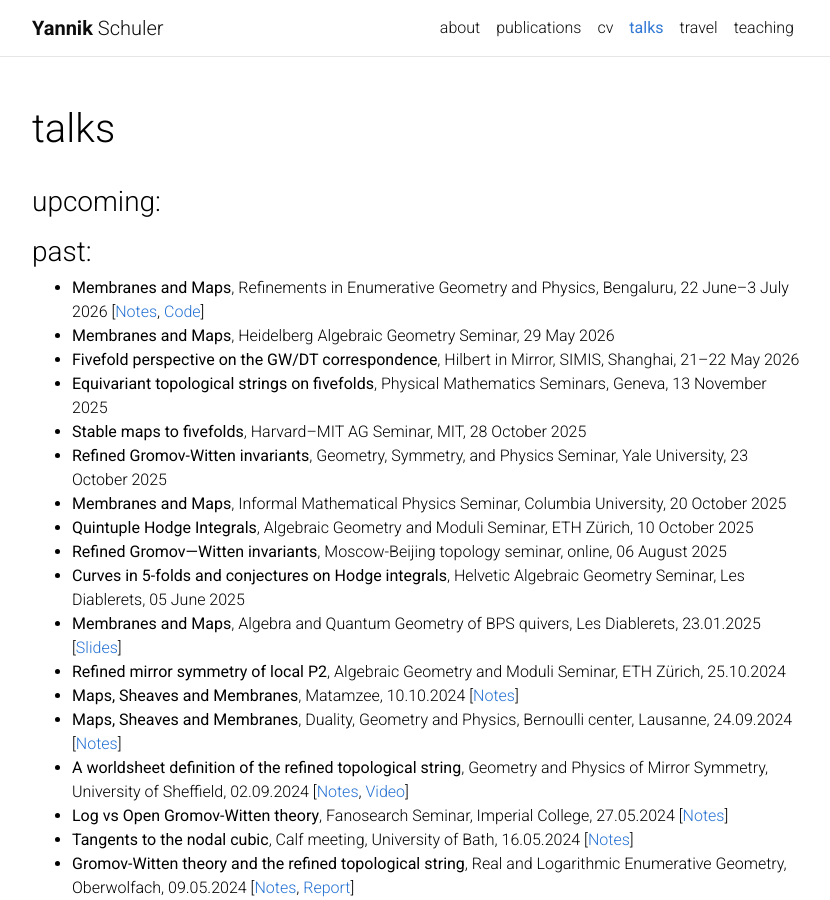
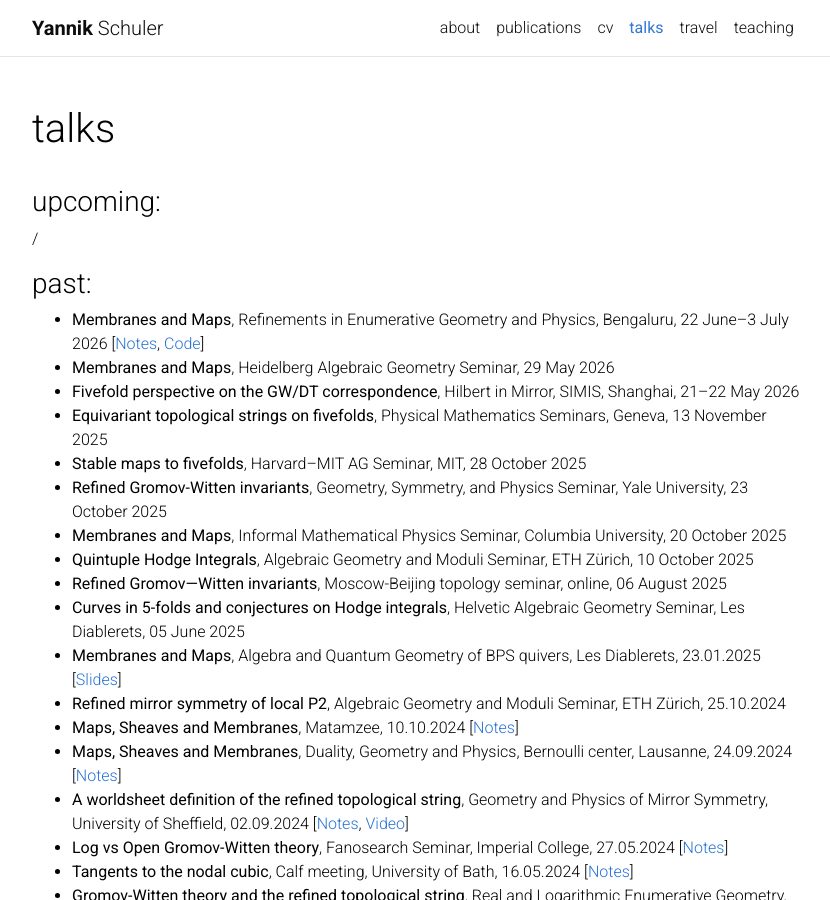
Before and after one commit to yannikschuler/yannikschuler.github.io, a Jekyll site: the page built from _pages/talks.md, in a window 1280 px wide and 900 px high. Shown: the whole window, without its empty margins (223-1053 px from the left). Built offline with Jekyll 4.4.1, drawn with Linux system fonts in a browser that asks for light colours; comment, search, counter and statistics services are not loaded; a style sheet for code colours, icons or effects is not loaded.

Commit message:
Update talks.md

```diff
--- a/_pages/talks.md
+++ b/_pages/talks.md
@@ -8,15 +8,15 @@
 ---
 
 <h3>upcoming:</h3>
-<!-- <p>/</p>-->
-<ul>
-</ul>
+<p>/</p>
+<!-- <ul>
+</ul> -->
 
 
 
 <h3>past:</h3>
  <ul>
-   <li><b>Membranes and Maps</b>, Refinements in Enumerative Geometry and Physics, Bengaluru, 22 June–3 July 2026 [<a href='/assets/pdf/26-07-01-ICTS_notes.pdf'>Notes</a>, <a href='/assets/code/26-07-01-ICTS-talk_code.zip'>Code</a>]</li>
+   <li><b>Membranes and Maps</b>, Refinements in Enumerative Geometry and Physics, Bengaluru, 22 June–3 July 2026 [<a href='/assets/pdf/26-07-01-ICTS.pdf'>Notes</a>, <a href='/assets/code/26-07-01-ICTS-talk_code.zip'>Code</a>]</li>
    <li><b>Membranes and Maps</b>, Heidelberg Algebraic Geometry Seminar, 29 May 2026</li>
    <li><b>Fivefold perspective on the GW/DT correspondence</b>, Hilbert in Mirror, SIMIS, Shanghai, 21–22 May 2026</li>
    <li><b>Equivariant topological strings on fivefolds</b>, Physical Mathematics Seminars, Geneva, 13 November 2025</li>
```
